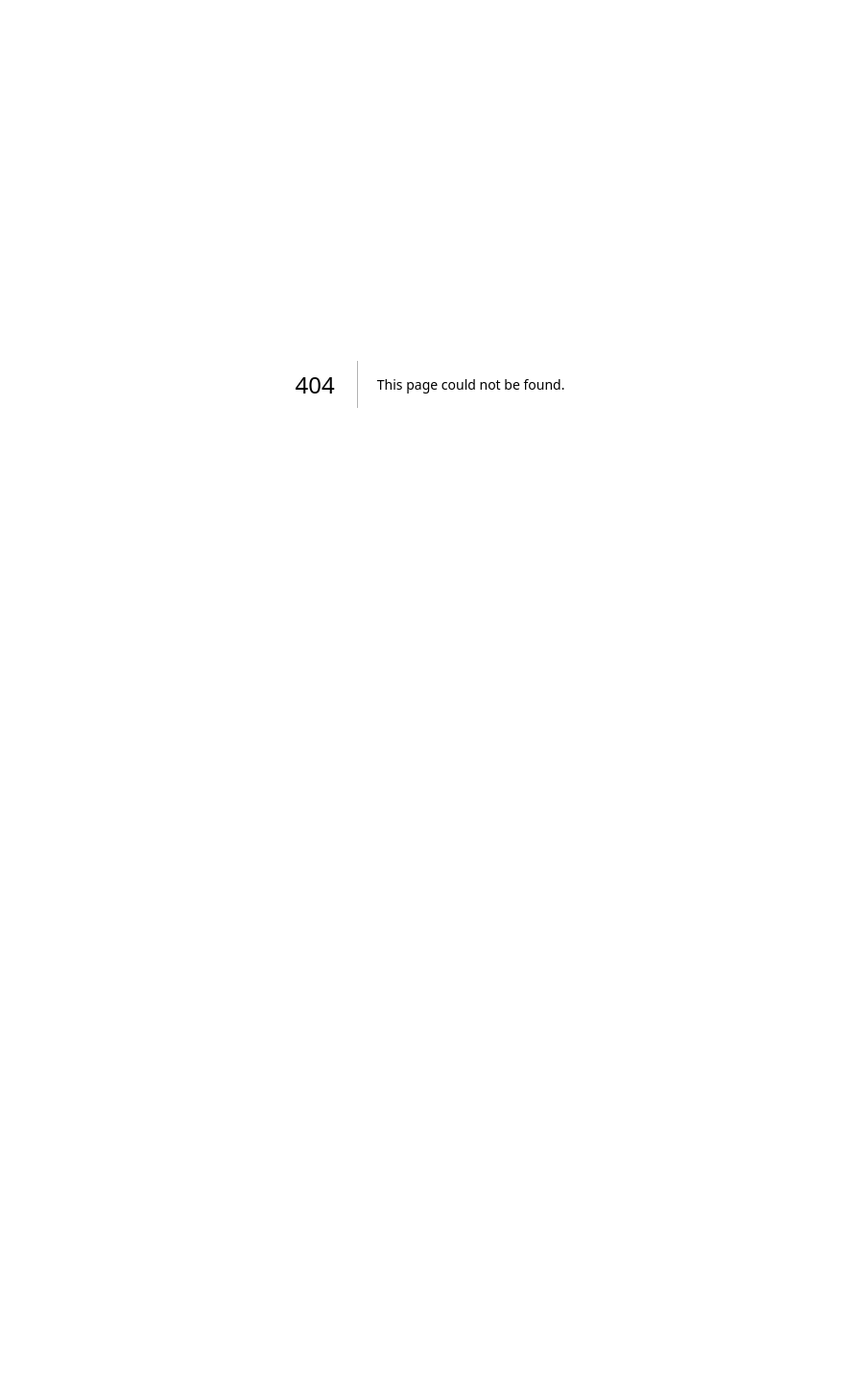
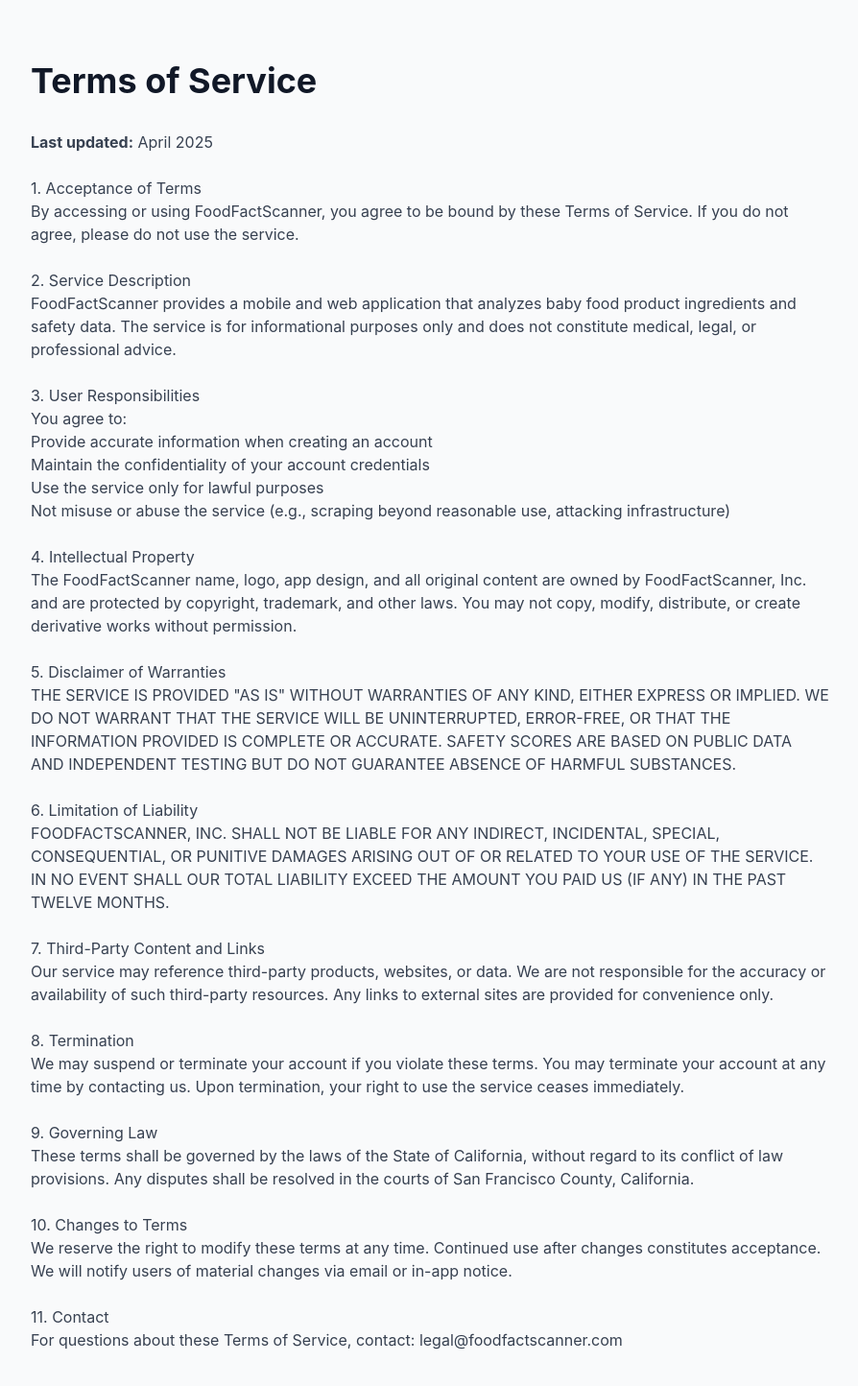
Before and after one commit to jpgreen30/foodfact, a Next.js app: page /terms in a window 1280 px wide. Before the commit this address had no page. Shown: the top 1444 px of the page at 96% size, without its empty margins (192-1086 px from the left). Before the commit the page ends 800 px from the top, so only its background shows below. Built offline with nearby package versions, Linux system fonts and the light colour scheme.

Commit message:
Add Privacy Policy and Terms of Service pages to meet Pinterest API requirement for footer links

```diff
--- /dev/null
+++ b/src/app/privacy/page.tsx
@@ -0,0 +1,64 @@
+export default function PrivacyPolicy() {
+  return (
+    <div className="min-h-screen bg-gray-50 py-16">
+      <div className="max-w-4xl mx-auto px-4 sm:px-6 lg:px-8">
+        <h1 className="text-4xl font-bold text-gray-900 mb-8">Privacy Policy</h1>
+        <div className="prose prose-lg max-w-none text-gray-700 space-y-6">
+          <p><strong>Last updated:</strong> April 2025</p>
+
+          <section>
+            <h2>1. Information We Collect</h2>
+            <p>FoodFactScanner collects information you provide directly, such as when you create an account, scan baby food products, or contact us. This may include:</p>
+            <ul>
+              <li>Personal information (name, email, baby&apos;s birthdate)</li>
+              <li>Product scan history and safety scores</li>
+              <li>Device information and usage data</li>
+            </ul>
+          </section>
+
+          <section>
+            <h2>2. How We Use Your Information</h2>
+            <p>We use the information to:</p>
+            <ul>
+              <li>Provide and improve the FoodFactScanner service</li>
+              <li>Send recall alerts and safety notifications</li>
+              <li>Personalize your experience</li>
+              <li>Communicate with you about updates and offers</li>
+            </ul>
+          </section>
+
+          <section>
+            <h2>3. Data Sharing</h2>
+            <p>We do not sell your personal data. We may share with trusted service providers who assist in operating our service (e.g., Supabase for database, Brevo for email). All partners are contractually obligated to protect your data.</p>
+          </section>
+
+          <section>
+            <h2>4. Data Security</h2>
+            <p>We implement industry-standard security measures including encryption (256-bit SSL), secure servers, and access controls. However, no method is 100% secure.</p>
+          </section>
+
+          <section>
+            <h2>5. Your Rights</h2>
+            <p>You may access, correct, or delete your personal data. To do so, contact us at privacy@foodfactscanner.com. You may also opt out of marketing communications at any time.</p>
+          </section>
+
+          <section>
+            <h2>6. Children&apos;s Privacy</h2>
+            <p>Our service is intended for adults (parents/guardians). We do not knowingly collect data from children under 13. If we learn we have, we will delete it promptly.</p>
+          </section>
+
+          <section>
+            <h2>7. Changes to This Policy</h2>
+            <p>We may update this policy periodically. We will notify users of material changes via email or in-app notice. Continued use after changes constitutes acceptance.</p>
+          </section>
+
+          <section>
+            <h2>8. Contact Us</h2>
+            <p>For privacy concerns, email: <a href="mailto:privacy@foodfactscanner.com">privacy@foodfactscanner.com</a></p>
+            <p>Mailing address: FoodFactScanner, Inc., 123 Safe Kids Lane, San Francisco, CA 94105</p>
+          </section>
+        </div>
+      </div>
+    </div>
+  )
+}
--- /dev/null
+++ b/src/app/terms/page.tsx
@@ -0,0 +1,73 @@
+export default function TermsOfService() {
+  return (
+    <div className="min-h-screen bg-gray-50 py-16">
+      <div className="max-w-4xl mx-auto px-4 sm:px-6 lg:px-8">
+        <h1 className="text-4xl font-bold text-gray-900 mb-8">Terms of Service</h1>
+        <div className="prose prose-lg max-w-none text-gray-700 space-y-6">
+          <p><strong>Last updated:</strong> April 2025</p>
+
+          <section>
+            <h2>1. Acceptance of Terms</h2>
+            <p>By accessing or using FoodFactScanner, you agree to be bound by these Terms of Service. If you do not agree, please do not use the service.</p>
+          </section>
+
+          <section>
+            <h2>2. Service Description</h2>
+            <p>FoodFactScanner provides a mobile and web application that analyzes baby food product ingredients and safety data. The service is for informational purposes only and does not constitute medical, legal, or professional advice.</p>
+          </section>
+
+          <section>
+            <h2>3. User Responsibilities</h2>
+            <p>You agree to:</p>
+            <ul>
+              <li>Provide accurate information when creating an account</li>
+              <li>Maintain the confidentiality of your account credentials</li>
+              <li>Use the service only for lawful purposes</li>
+              <li>Not misuse or abuse the service (e.g., scraping beyond reasonable use, attacking infrastructure)</li>
+            </ul>
+          </section>
+
+          <section>
+            <h2>4. Intellectual Property</h2>
+            <p>The FoodFactScanner name, logo, app design, and all original content are owned by FoodFactScanner, Inc. and are protected by copyright, trademark, and other laws. You may not copy, modify, distribute, or create derivative works without permission.</p>
+          </section>
+
+          <section>
+            <h2>5. Disclaimer of Warranties</h2>
+            <p>THE SERVICE IS PROVIDED &quot;AS IS&quot; WITHOUT WARRANTIES OF ANY KIND, EITHER EXPRESS OR IMPLIED. WE DO NOT WARRANT THAT THE SERVICE WILL BE UNINTERRUPTED, ERROR-FREE, OR THAT THE INFORMATION PROVIDED IS COMPLETE OR ACCURATE. SAFETY SCORES ARE BASED ON PUBLIC DATA AND INDEPENDENT TESTING BUT DO NOT GUARANTEE ABSENCE OF HARMFUL SUBSTANCES.</p>
+          </section>
+
+          <section>
+            <h2>6. Limitation of Liability</h2>
+            <p>FOODFACTSCANNER, INC. SHALL NOT BE LIABLE FOR ANY INDIRECT, INCIDENTAL, SPECIAL, CONSEQUENTIAL, OR PUNITIVE DAMAGES ARISING OUT OF OR RELATED TO YOUR USE OF THE SERVICE. IN NO EVENT SHALL OUR TOTAL LIABILITY EXCEED THE AMOUNT YOU PAID US (IF ANY) IN THE PAST TWELVE MONTHS.</p>
+          </section>
+
+          <section>
+            <h2>7. Third-Party Content and Links</h2>
+            <p>Our service may reference third-party products, websites, or data. We are not responsible for the accuracy or availability of such third-party resources. Any links to external sites are provided for convenience only.</p>
+          </section>
+
+          <section>
+            <h2>8. Termination</h2>
+            <p>We may suspend or terminate your account if you violate these terms. You may terminate your account at any time by contacting us. Upon termination, your right to use the service ceases immediately.</p>
+          </section>
+
+          <section>
+            <h2>9. Governing Law</h2>
+            <p>These terms shall be governed by the laws of the State of California, without regard to its conflict of law provisions. Any disputes shall be resolved in the courts of San Francisco County, California.</p>
+          </section>
+
+          <section>
+            <h2>10. Changes to Terms</h2>
+            <p>We reserve the right to modify these terms at any time. Continued use after changes constitutes acceptance. We will notify users of material changes via email or in-app notice.</p>
+          </section>
+
+          <section>
+            <h2>11. Contact</h2>
+            <p>For questions about these Terms of Service, contact: <a href="mailto:legal@foodfactscanner.com">legal@foodfactscanner.com</a></p>
+          </section>
+        </div>
+      </div>
+    </div>
+  )
+}
```
